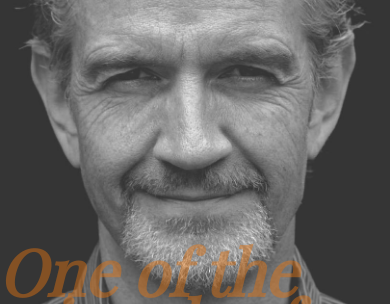
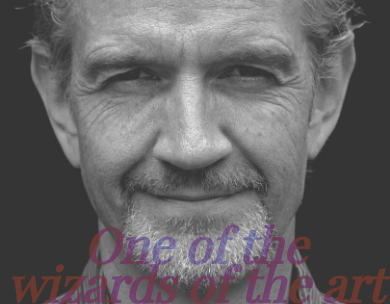
Before and after one commit to ProgrammerDwarf/tribute-page, a plain HTML site: page index.html in a window 390 px wide. Shown: the part 77-381 px from the top of the page. Drawn offline with nearby package versions, Linux system fonts and the light colour scheme.

Commit message:
fix the cellphone view

```diff
--- a/styles.css
+++ b/styles.css
@@ -92,13 +92,13 @@ header{
     grid-row: 1;
     color:  rgba(228, 115, 15, 0.45);
     align-self: end;
-    writing-mode: sideways-lr;
-    text-orientation: sideways-right;
+    text-align: center;
+    mix-blend-mode: difference;
+    opacity: 1;
     height: 1em;
     font-size: 4em;
-    margin-bottom: 1%;
     line-height: 0.8em;
-    margin-left: -2px;
+    font-size: 3em;
 }
 /* biography section */
 
@@ -301,7 +301,6 @@ margin-bottom: 2em;
     .bio-container h4 {
         z-index: 100;
     }
-
     /* GALLERY SECTION */
     .img-box{
         width: 50%;
```
